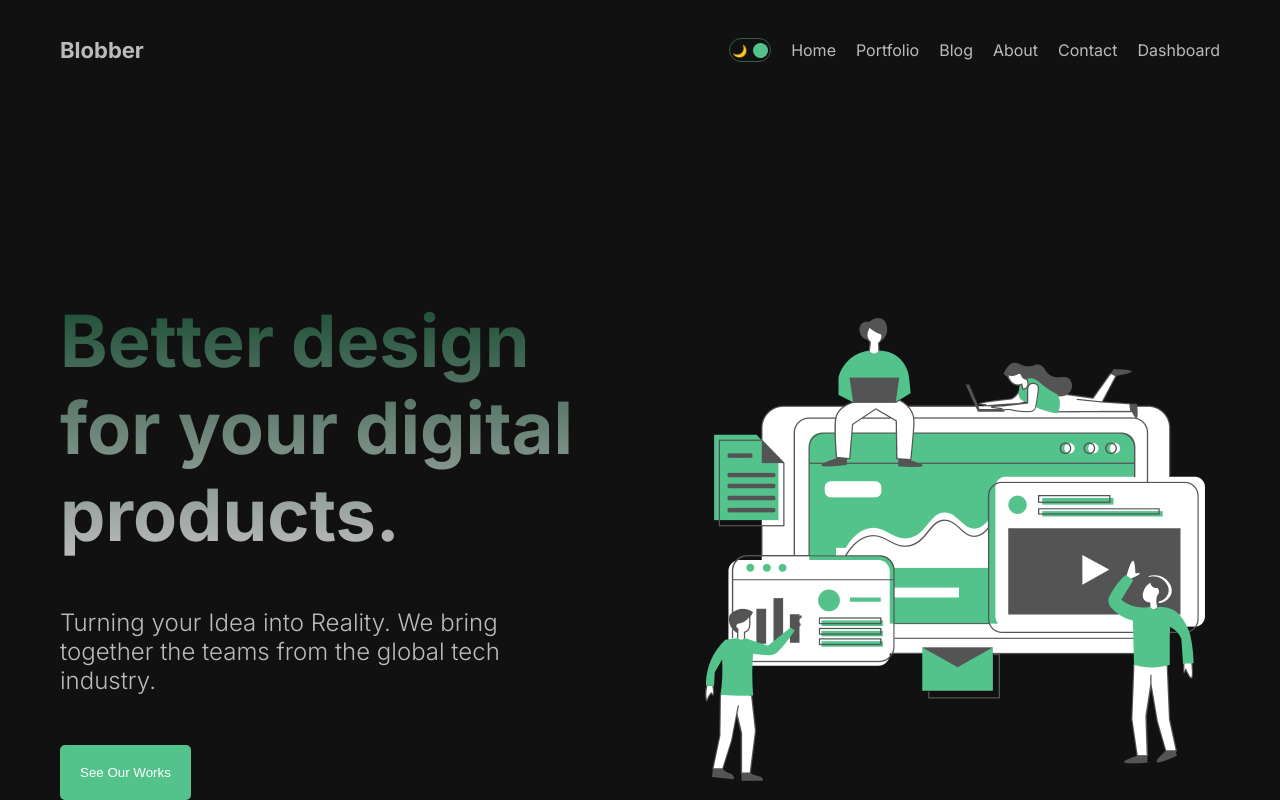
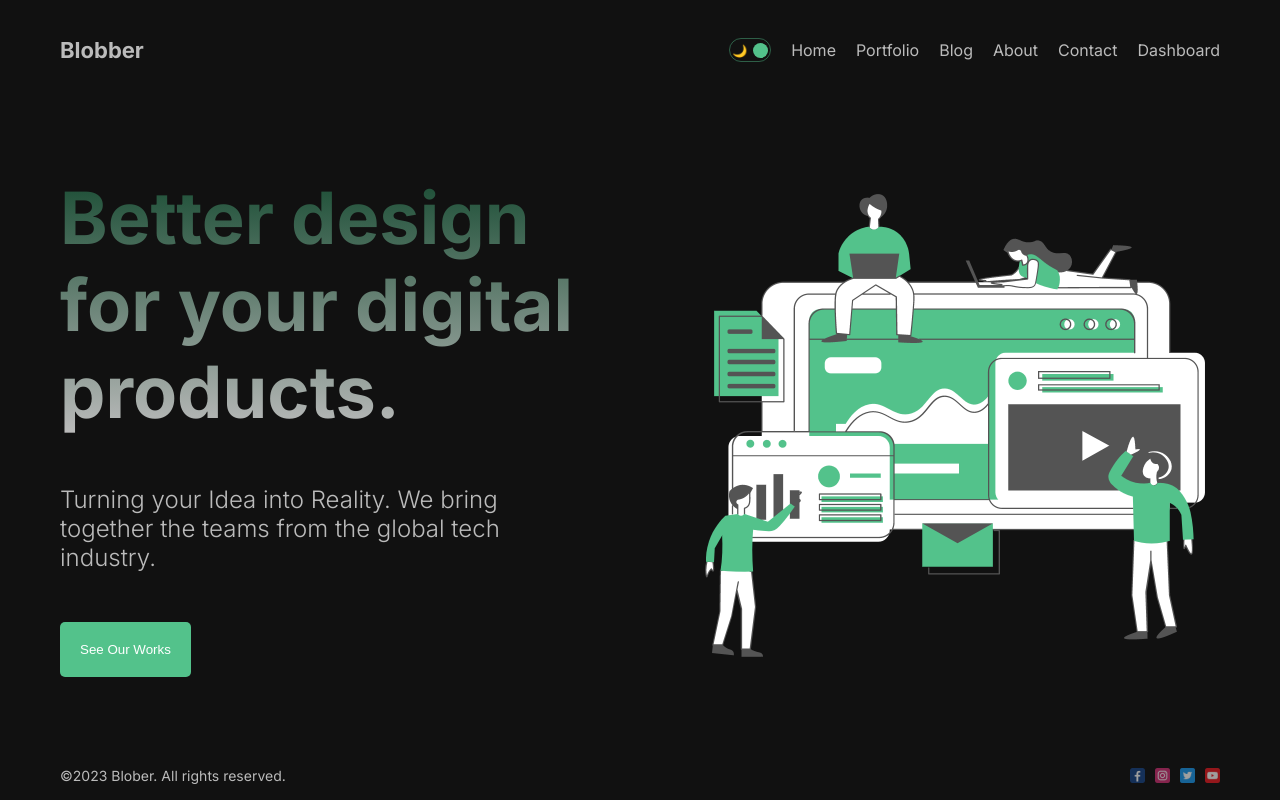
Before and after one commit to madjed-hue/Blober, a Next.js app: page / in a window 1280 px wide. Built offline with nearby package versions, Linux system fonts and the light colour scheme; no server answers.

Commit message:
add some features

```diff
--- a/package.json
+++ b/package.json
@@ -9,9 +9,10 @@
     "lint": "next lint"
   },
   "dependencies": {
+    "bcryptjs": "^2.4.3",
     "eslint": "8.42.0",
     "eslint-config-next": "13.4.4",
-    "mongoose": "^7.3.0",
+    "mongoose": "6.11.1",
     "next": "13.4.4",
     "next-auth": "^4.22.1",
     "react": "18.2.0",
--- a/src/app/layout.js
+++ b/src/app/layout.js
@@ -1,7 +1,7 @@
 import Navbar from "@/components/navbar/Navbar";
 import "./globals.css";
 import { Inter, Roboto, Poppins } from "next/font/google";
-// import Footer from "@/components/footer/Footer";
+import Footer from "@/components/footer/Footer";
 import { ThemeProvider } from "@/context/ThemeContext";
 import AuthProvider from "@/components/AuthProvider/AuthProvider";
 
@@ -16,13 +16,13 @@ export const metadata = {
 export default function RootLayout({ children }) {
   return (
     <html lang="en">
-      <body className={inter.className}>
+      <body className={inter.className} suppressHydrationWarning={true}>
         <ThemeProvider>
           <AuthProvider>
             <div className="container">
               <Navbar />
               {children}
-              {/* <Footer /> */}
+              <Footer />
             </div>
           </AuthProvider>
         </ThemeProvider>
```
Also changed, not shown: 1 other file (tests, documents, lock files or other folders).
